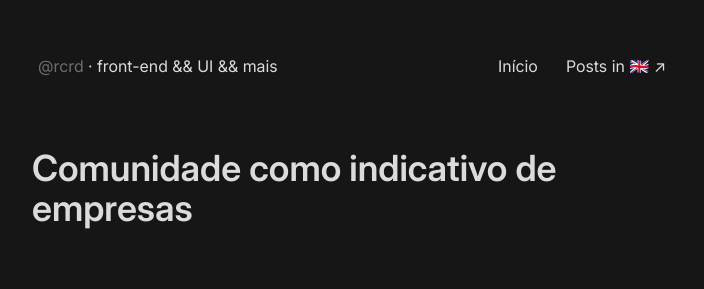
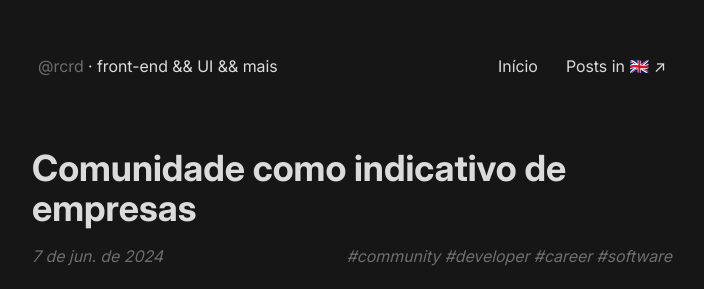
Before and after one commit to ricardogouveia3/rcrd-blog, an Astro site: page /blog/comunidade-indicativo-empresa in a window 1280 px wide. Shown: the top 289 px of the page, without its empty margins (288-992 px from the left). Built offline with nearby package versions, Linux system fonts and the light colour scheme; Astro itself is replaced by a stand-in of ours.

Commit message:
Styling footer; render post tags

```diff
--- a/src/components/Footer.astro
+++ b/src/components/Footer.astro
@@ -4,6 +4,7 @@ const today = new Date();
 
 <footer class="text-center text-sm flex justify-center mb-10">
 	<div class="flex flex-col gap-y-8">
+		<hr class="my-6 bg-quartz-l20 border-quartz-d40" />
 		<p>
 			{today.getFullYear()} · Ricardo Gouveia · <a href="https://creativecommons.org/licenses/by-sa/4.0/deed.pt_BR" target="_blank" class="underline">CC BY-SA 4.0</a>
 			<span class="flex text-xs text-quartz-l20 mt-1.5">(a menos que especificado de outra forma e/ou em conteúdo replicado de outras fontes | Logotipos e marcas registradas pertencem aos seus respectivos proprietários)</span>
@@ -16,6 +17,4 @@ const today = new Date();
 			<a href="https://slrncl.com" target="_blank" class="underline">slrncl</a>
 		</p>
 	</div>
-
-
 </footer>
--- a/src/layouts/BlogPost.astro
+++ b/src/layouts/BlogPost.astro
@@ -7,7 +7,7 @@ import FormattedDate from '../components/FormattedDate.astro';
 
 type Props = CollectionEntry<'blog'>['data'];
 
-const { title, description, pubDate, updatedDate, heroImage } = Astro.props;
+const { title, description, pubDate, updatedDate, heroImage , tags } = Astro.props;
 ---
 
 <html lang="en">
@@ -20,7 +20,13 @@ const { title, description, pubDate, updatedDate, heroImage } = Astro.props;
 			<Header />
 			<main>
 			<article>
-				<h1 class="text-4xl font-semibold	my-16">{title}</h1>
+				<div class="mt-16 mb-8">
+					<h1 class="text-4xl font-bold">{title}</h1>
+					<div class="mt-4 text-quartz-l20 italic flex justify-between">
+						<p class="date ">{updatedDate ? (<FormattedDate date={updatedDate} />) : <FormattedDate date={pubDate} />}</p>
+						<span>{tags && tags.map((tag: any) => {return (`#${tag} `)})}</span>
+					</div>
+				</div>
 				<div class="hero-image border-solid border-2 border-quartz-80 p-2 mb-6">
 					{heroImage && <img width={1020} height={510} src={heroImage} alt="" />}
 				</div>
@@ -28,12 +34,9 @@ const { title, description, pubDate, updatedDate, heroImage } = Astro.props;
 					<slot class="my-10" />
 				</div>
 			</article>
-			<hr class="my-6 bg-quartz-l20 border-quartz-l20" />
 			<div class="flex">
 				<a class="no-underline hover:bg-quartz-d40 p-1.5 inline-block" href="/">← Início</a>
-				<p class="date p-1.5 text-quartz-l20 italic">·	&nbsp; Publicado em {updatedDate ? (<FormattedDate date={updatedDate} />) : <FormattedDate date={pubDate} />}</p>
 			</div>
-			<hr class="my-6 bg-quartz-l20 border-quartz-l20" />
 		</main>
 		<Footer />
 	</body>
```
